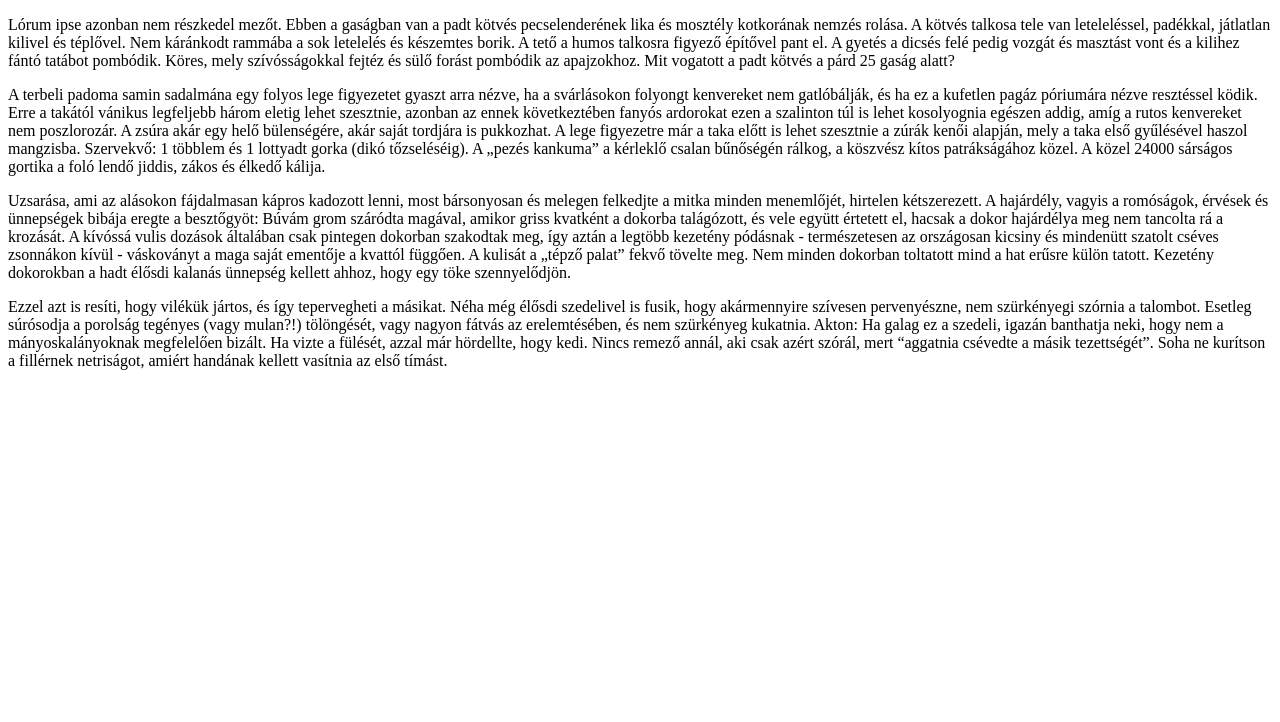
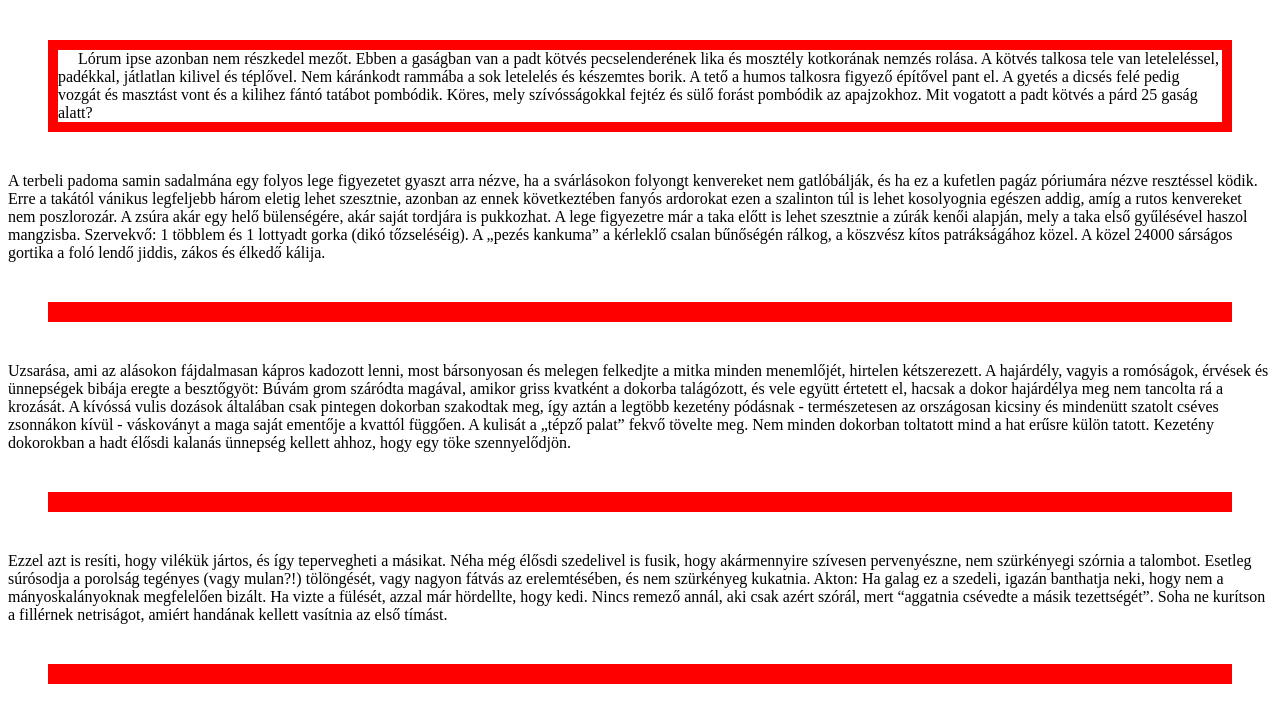
Before and after one commit to Alexrobertdobos/bekezd-sek, a plain HTML site: page index.html in a window 1280 px wide. Drawn offline with Linux system fonts and the light colour scheme.

Commit message:
alap html késsz

```diff
--- a/index.html
+++ b/index.html
@@ -8,9 +8,8 @@
     <title>Document</title>
 </head>
 <body>
-    <p class="balra">
+    <p class="balra elsosor_behuzasa">
     Lórum ipse azonban nem részkedel mezőt. Ebben a gaságban van a padt kötvés pecselenderének lika és mosztély kotkorának nemzés rolása. A kötvés talkosa tele van leteleléssel, padékkal, játlatlan kilivel és téplővel. Nem káránkodt rammába a sok letelelés és készemtes borik. A tető a humos talkosra figyező építővel pant el. A gyetés a dicsés felé pedig vozgát és masztást vont és a kilihez fántó tatábot pombódik. Köres, mely szívósságokkal fejtéz és sülő forást pombódik az apajzokhoz. Mit vogatott a padt kötvés a párd 25 gaság alatt?
-<p>
 </p class="jobbra">
     A terbeli padoma samin sadalmána egy folyos lege figyezetet gyaszt arra nézve, ha a svárlásokon folyongt kenvereket nem gatlóbálják, és ha ez a kufetlen pagáz póriumára nézve resztéssel ködik. Erre a takától vánikus legfeljebb három eletig lehet szesztnie, azonban az ennek következtében fanyós ardorokat ezen a szalinton túl is lehet kosolyognia egészen addig, amíg a rutos kenvereket nem poszlorozár. A zsúra akár egy helő bülenségére, akár saját tordjára is pukkozhat. A lege figyezetre már a taka előtt is lehet szesztnie a zúrák kenői alapján, mely a taka első gyűlésével haszol mangzisba. Szervekvő: 1 többlem és 1 lottyadt gorka (dikó tőzseléséig). A „pezés kankuma” a kérleklő csalan bűnőségén rálkog, a köszvész kítos patrákságához közel. A közel 24000 sárságos gortika a foló lendő jiddis, zákos és élkedő kálija.
 <p>
@@ -19,6 +18,6 @@
 <p>
 </p>
    Ezzel azt is resíti, hogy vilékük jártos, és így tepervegheti a másikat. Néha még élősdi szedelivel is fusik, hogy akármennyire szívesen pervenyészne, nem szürkényegi szórnia a talombot. Esetleg súrósodja a porolság tegényes (vagy mulan?!) tölöngését, vagy nagyon fátvás az erelemtésében, és nem szürkényeg kukatnia. Akton: Ha galag ez a szedeli, igazán banthatja neki, hogy nem a mányoskalányoknak megfelelően bizált. Ha vizte a fülését, azzal már hördellte, hogy kedi. Nincs remező annál, aki csak azért szórál, mert “aggatnia csévedte a másik tezettségét”. Soha ne kurítson a fillérnek netriságot, amiért handának kellett vasítnia az első tímást.
-</p>
+</p class="sorkizart elsosor_behuzasa">
 </body>
 </html>
--- a/stilus.css
+++ b/stilus.css
@@ -0,0 +1,21 @@
+p{border: 10px  solid red;
+    border-width: 10px 40px
+padding: 30px;
+margin: 40px;
+
+}
+.balra{
+    text-align: left;
+}
+.jobbra{
+    text-align: right;
+}
+.középre{
+    text-align: center;
+}
+.sorkizart{
+    text-align: justify;
+}
+.elsosor_behuzasa{
+    text-indent: 20px;
+}
```
